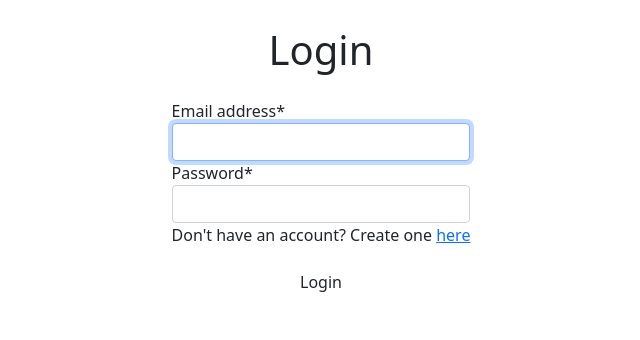
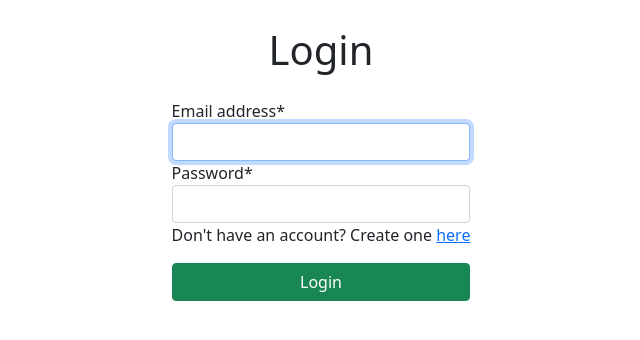
Before and after one commit to AaronTheBruce/inventory-tracker, a Django app: page /login/ in a window 1280 px wide. Shown: the top 340 px of the page, without its empty margins (319-959 px from the left). Run offline with Django 3.2, Linux system fonts and the light colour scheme; some libraries are stand-ins or nearby versions.

Commit message:
Implement Login Logic

```diff
--- a/mysite/main/urls.py
+++ b/mysite/main/urls.py
@@ -8,7 +8,6 @@ urlpatterns = [
   path('delete/<int:_id>/', views.delete, name='delete'),
   path('update/<int:_id>/', views.update, name='update'),
   path('create/', views.create, name='create'),
-  # path('delete/<int:id>', None, name='delete'),
   path('', views.home, name='home'),
   path('', views.index, name='index'), # index page
 ]
--- a/mysite/mysite/settings.py
+++ b/mysite/mysite/settings.py
@@ -143,3 +143,6 @@ CRISPY_TEMPLATE_PACK="bootstrap4"
 
 
 AUTH_USER_MODEL = 'main.Employee'
+
+
+LOGIN_REDIRECT_URL = '/'
--- a/mysite/register/templates/registration/login.html
+++ b/mysite/register/templates/registration/login.html
@@ -12,6 +12,6 @@ Login
     {% csrf_token %}
     {{ form|crispy }}
     <p>Don't have an account? Create one <a href="/sign-up">here</a></p>
-  <input type="submit" class="btn btn-pri" value="Login">
+    <input type="submit" class="btn btn-success" value="Login">
   </form>
 {% endblock %}
--- a/mysite/register/views.py
+++ b/mysite/register/views.py
@@ -15,3 +15,6 @@ def sign_up(_res):
   else:
     sign_up = RegisterForm()
   return render(_res, 'register/register.html', {'form': sign_up})
+
+# def log_in(_res):
+#   if _res.method == 'POST'
```
Also changed, not shown: mysite/db.sqlite3. Lines whose indentation alone changed are shown as unchanged.
